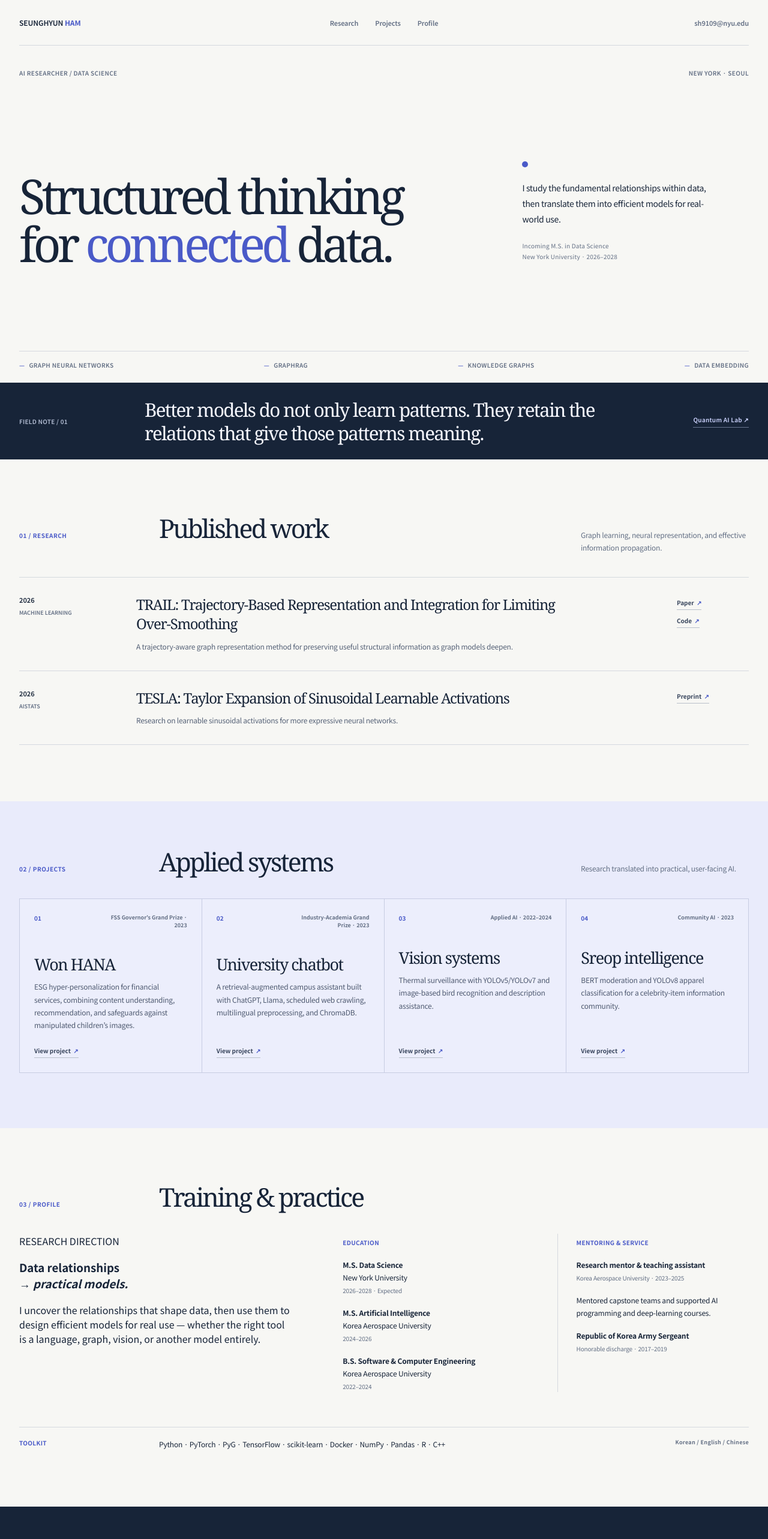
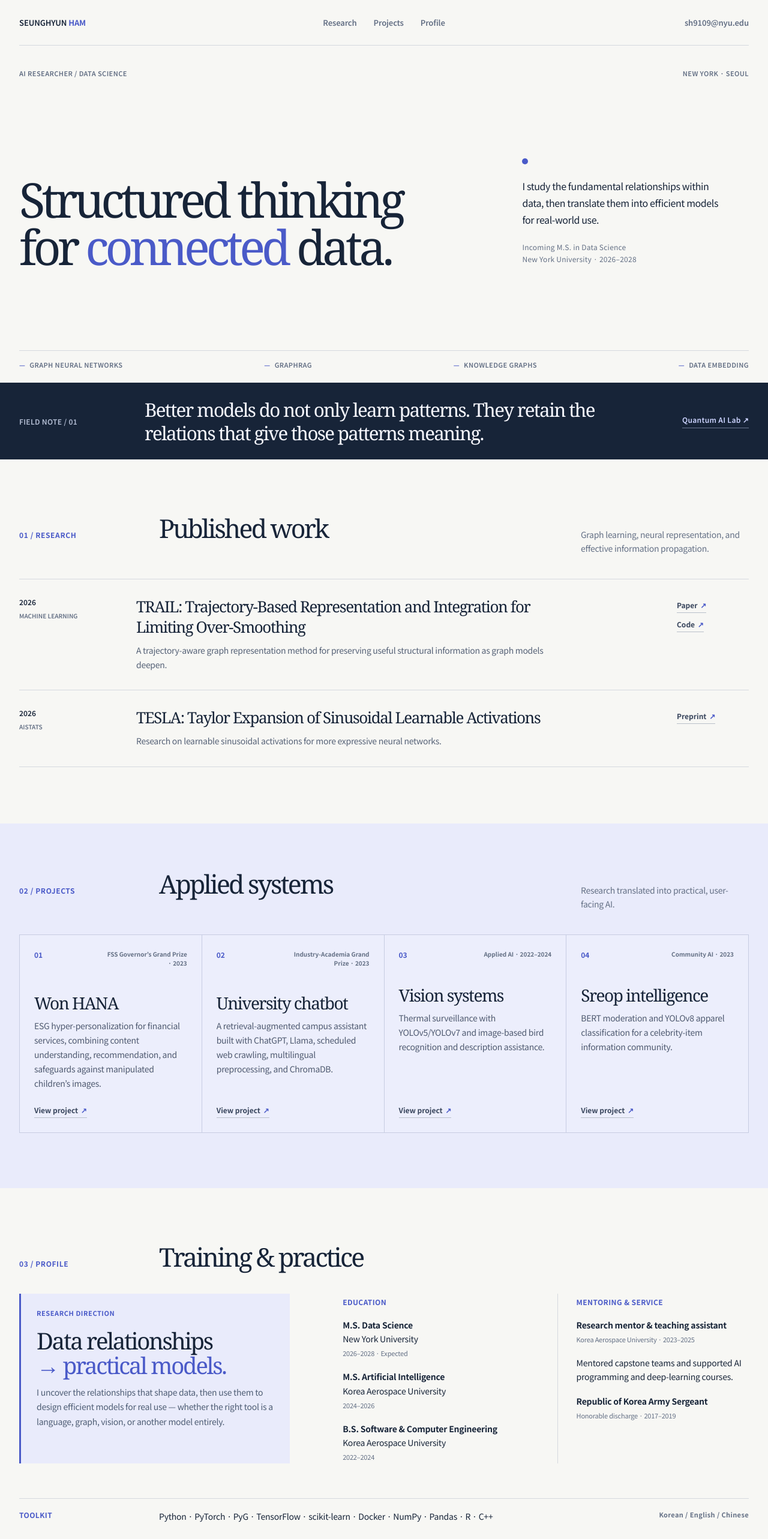
Before and after one commit to Hamsss/portfolio, a React (Vite) app: page / in a window 1280 px wide. Shown: the top 2566 px of the page at 60% size. Built offline with nearby package versions, Linux system fonts and the light colour scheme.

Commit message:
Rebalance portfolio typography

```diff
--- a/src/style.css
+++ b/src/style.css
@@ -11,3 +11,44 @@
 .profile { padding-bottom: 94px; }.profile-grid { display: grid; grid-template-columns: .8fr 1.2fr; gap: 88px; }.profile-statement { max-width: 455px; margin: 0; font: 400 22px/1.65 'Noto Serif KR', Georgia, serif; letter-spacing: -.045em; }.credentials { display: grid; grid-template-columns: 1fr 1fr; gap: 38px; }.credentials > div + div { padding-left: 31px; border-left: 1px solid var(--line); }.credentials span, .toolkit > span { color: var(--violet); font-size: 10px; font-weight: 700; letter-spacing: .035em; }.credentials p { margin: 17px 0 0; font-size: 12px; line-height: 1.75; letter-spacing: -.015em; }.credentials strong { font-weight: 700; }.credentials small { color: var(--muted); font-size: 10px; }.toolkit { display: grid; grid-template-columns: 205px minmax(0, 1fr) 200px; gap: 28px; margin-top: 58px; padding-top: 18px; border-top: 1px solid var(--line); }.toolkit p { margin: 0; font-size: 12px; line-height: 1.7; letter-spacing: -.015em; }.toolkit > span:last-child { color: var(--muted); font-size: 9px; text-align: right; }
 footer { padding: 55px 0 25px; color: #f8f9ff; background: var(--ink); } footer p { margin: 0; color: #aeb9d3; font-size: 10px; font-weight: 600; letter-spacing: .04em; } footer > div > a { display: inline-block; margin-top: 17px; font: 400 clamp(32px, 3.35vw, 48px)/1.2 'Noto Serif KR', Georgia, serif; letter-spacing: -.06em; } footer > div > a span { color: #b9c5ff; } footer > div > div { display: flex; justify-content: space-between; margin-top: 51px; padding-top: 16px; border-top: 1px solid #45516a; color: #b3bdd3; font-size: 9px; letter-spacing: .04em; } footer > div > div a { color: #e3e7ff; }
 @media (max-width: 800px) { .shell { width: min(100% - 36px, 1280px); }.header { height: 66px; grid-template-columns: 1fr auto; }.header nav { display: none; }.hero { min-height: 485px; padding-top: 27px; }.hero-main { grid-template-columns: 1fr; gap: 30px; padding: 29px 0; }.hero h1 { font-size: clamp(46px, 12.7vw, 67px); }.topic-bar { display: grid; grid-template-columns: 1fr 1fr; gap: 9px 14px; white-space: normal; line-height: 1.5; }.manifesto > div { grid-template-columns: 1fr; gap: 15px; padding: 29px 0; }.manifesto p { font-size: 25px; }.section { padding-top: 66px; }.section-title { grid-template-columns: 1fr; gap: 14px; margin-bottom: 29px; }.paper { grid-template-columns: 1fr; gap: 13px; }.paper-meta { display: flex; gap: 12px; align-items: baseline; }.paper-meta span { margin: 0; }.paper h3 { font-size: 22px; }.paper-links { flex-direction: row; }.project-section { margin-top: 66px; padding: 64px 0 67px; }.project-grid { grid-template-columns: 1fr; }.project { min-height: 220px; }.project h3 { margin-top: 28px; }.profile-grid { grid-template-columns: 1fr; gap: 43px; }.credentials { grid-template-columns: 1fr; gap: 29px; }.credentials > div + div { padding: 27px 0 0; border-left: 0; border-top: 1px solid var(--line); }.toolkit { grid-template-columns: 1fr; gap: 11px; margin-top: 43px; }.toolkit > span:last-child { text-align: left; }.profile { padding-bottom: 66px; } footer { padding-top: 47px; } footer > div > div { margin-top: 38px; } }
+
+/* Typography rebalance */
+.wordmark { font-size: 13px; }
+.header nav a, .mail { font-size: 13px; }
+.hero-top, .topic-bar { font-size: 11px; }
+.hero-copy { max-width: 330px; }
+.hero-copy p { font-size: 16px; line-height: 1.75; }
+.hero-copy small { font-size: 12px; line-height: 1.7; }
+.manifesto span, .manifesto a { font-size: 12px; }
+.section-title p { font-size: 12px; }
+.section-title > span { font-size: 14px; line-height: 1.65; }
+.paper-meta b, .paper-meta span { font-size: 12px; }
+.paper-meta span { font-size: 10px; }
+.paper h3 { font-size: 26px; line-height: 1.3; }
+.paper p { font-size: 14px; line-height: 1.7; }
+.paper-links a, .project > a { font-size: 12px; }
+.project-head b, .project-head span { font-size: 12px; }
+.project-head span { font-size: 10px; line-height: 1.5; }
+.project h3 { font-size: 28px; }
+.project p { font-size: 14px; line-height: 1.7; }
+.credentials span, .toolkit > span { font-size: 12px; }
+.credentials p { font-size: 14px; line-height: 1.65; }
+.credentials small { font-size: 11px; }
+.toolkit p { font-size: 14px; }
+.toolkit > span:last-child { font-size: 11px; }
+footer p { font-size: 12px; }
+footer > div > div { font-size: 11px; }
+
+.direction-card { max-width: 460px; padding: 24px 26px 26px; background: var(--wash); border-left: 3px solid var(--violet); }
+.direction-card > span { display: block; color: var(--violet); font-size: 11px; font-weight: 700; letter-spacing: .05em; }
+.direction-card h3 { margin: 18px 0 13px; font: 500 clamp(30px, 3vw, 40px)/1.05 'Noto Serif KR', Georgia, serif; letter-spacing: -.06em; }
+.direction-card h3 em { color: var(--violet); font-style: normal; }
+.direction-card p { margin: 0; color: #4e5d74; font-size: 14px; line-height: 1.75; letter-spacing: -.02em; }
+
+@media (max-width: 800px) {
+  .wordmark, .header nav a, .mail { font-size: 12px; }
+  .hero-copy p { font-size: 15px; }
+  .direction-card { padding: 22px 20px 24px; }
+  .direction-card h3 { font-size: 33px; }
+  .direction-card p { font-size: 14px; }
+}
```
